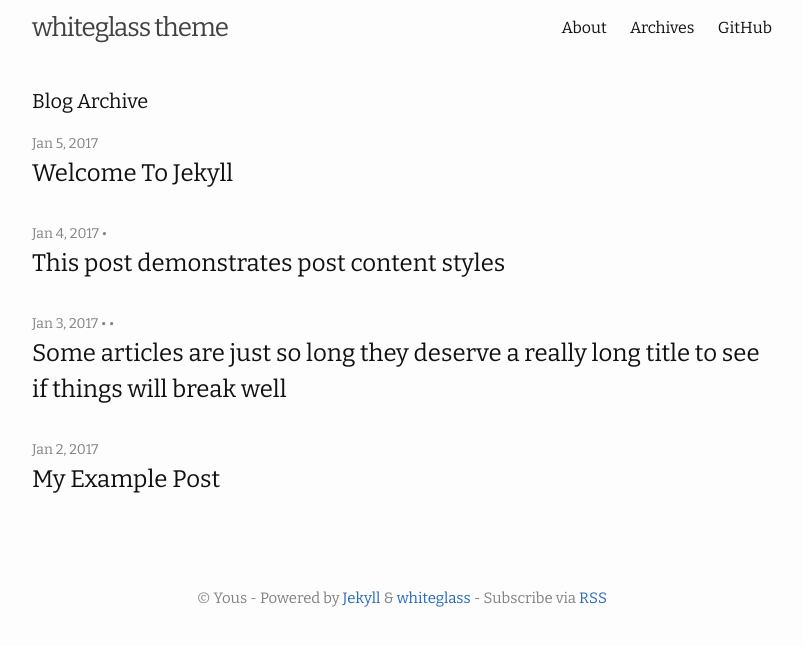
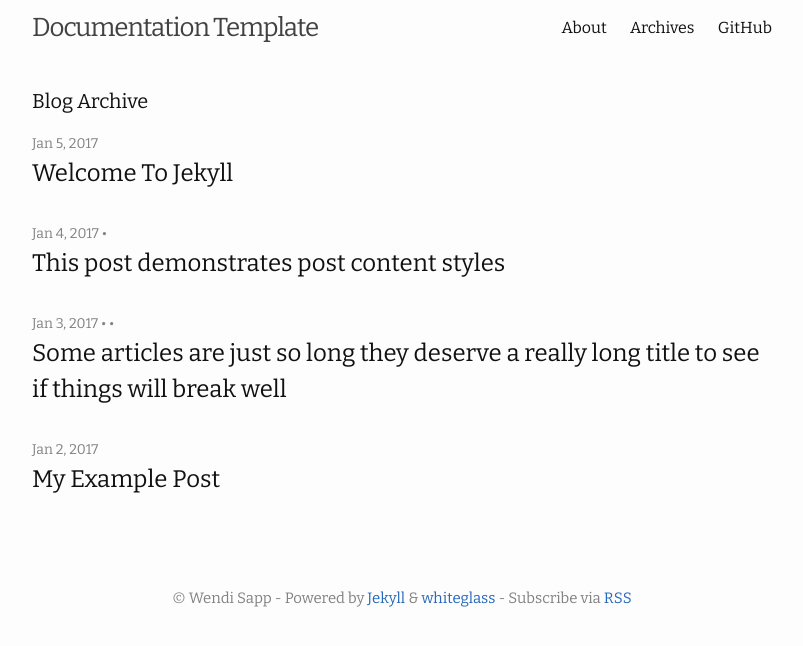
Before and after one commit to wendikristine/documentation-template, a Jekyll site: the page built from archives.md, in a window 1280 px wide. Shown: the top 646 px of the page, without its empty margins (238-1041 px from the left). Built offline with Jekyll 4.4.1, drawn with Linux system fonts in a browser that asks for light colours.

Commit message:
change title

```diff
--- a/_config.yml
+++ b/_config.yml
@@ -13,9 +13,9 @@
 # you will see them accessed via {{ site.title }}, {{ site.author }}, and so on.
 # You can create any custom variable you would like, and they will be accessible
 # in the templates via {{ site.myvariable }}.
-title: whiteglass theme
-author: Yous
-description: Minimal, responsive Jekyll theme for hackers.
+title: Documentation Template
+author: Wendi Sapp
+description: Documentation template for those who dislike documentation (in the research computing field).
 baseurl: "/" # the subpath of your site, e.g. /blog
 url: "https://documentation.cirruspublications.com" # the base hostname & protocol for your site, e.g. http://example.com
 lang: en
```
